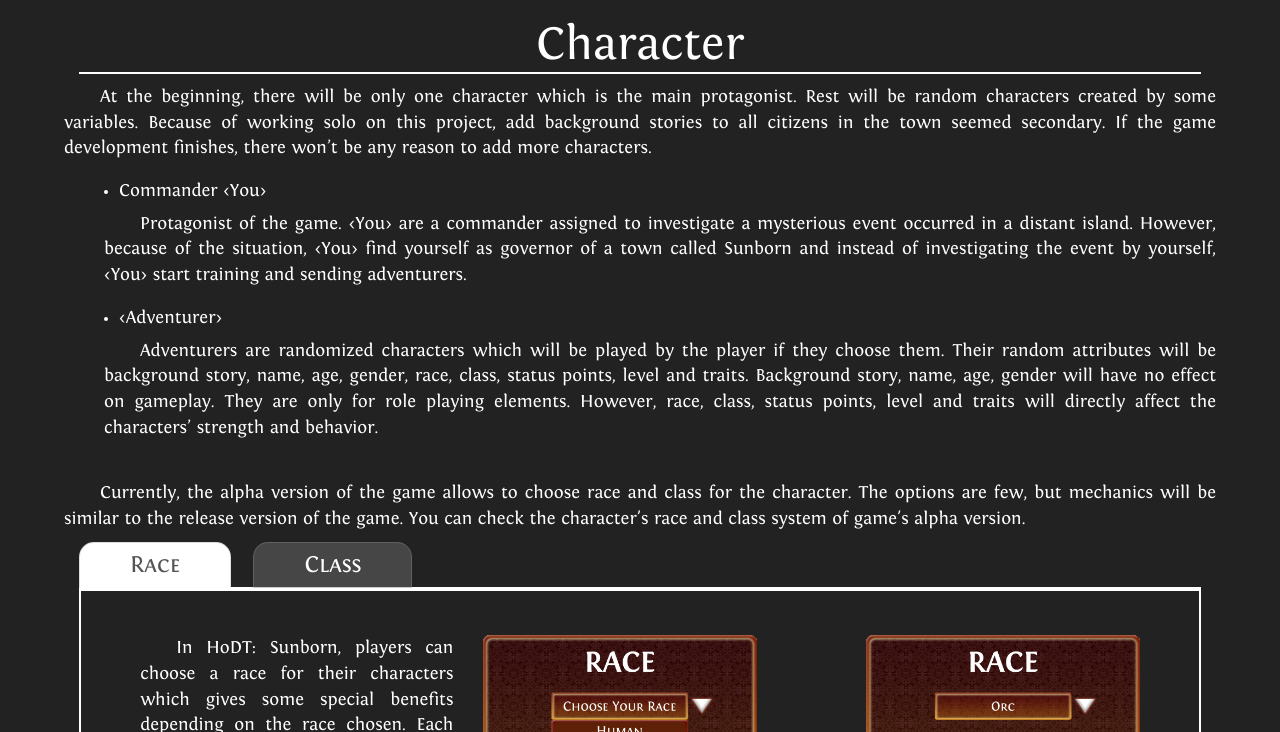
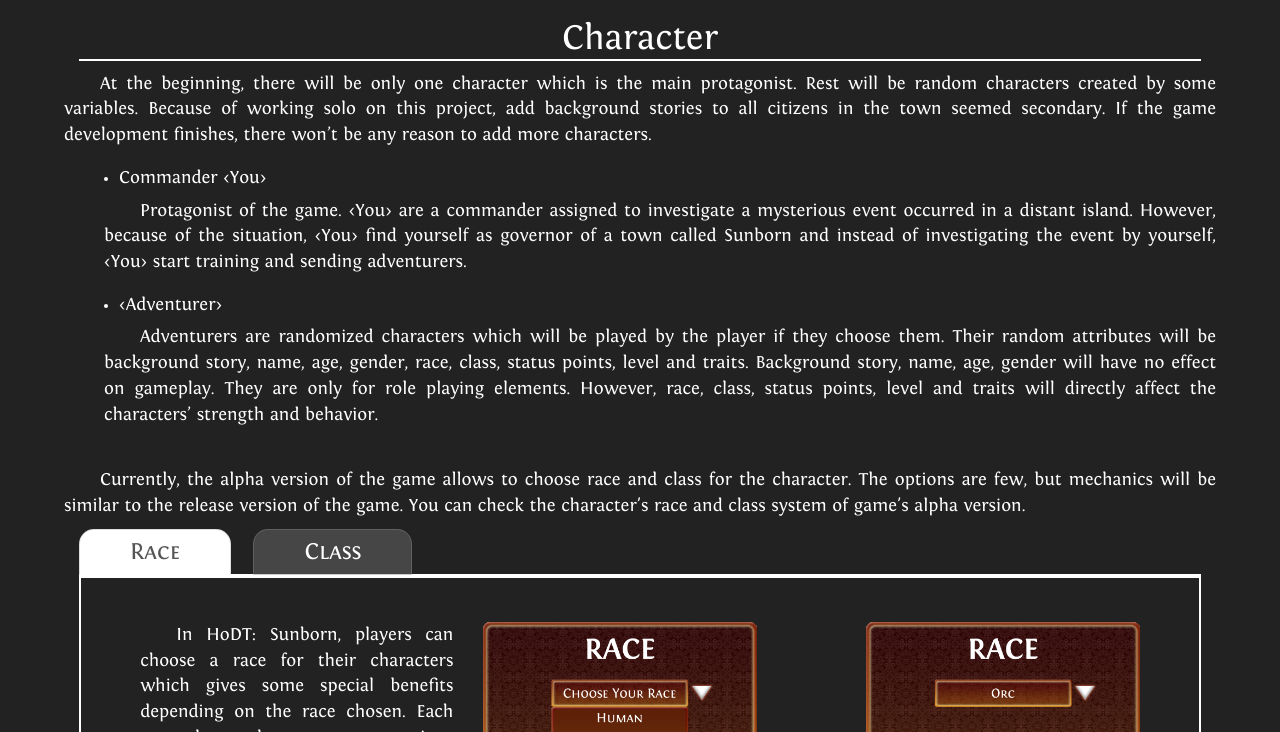
Before and after one commit to HermitDede/Sunborn-Website, a plain HTML site: page character.html in a window 1280 px wide. Shown: the part 68-800 px from the top of the page. Drawn offline with nearby package versions, Linux system fonts and the light colour scheme.

Commit message:
Update character.html

```diff
--- a/character.html
+++ b/character.html
@@ -127,7 +127,7 @@
   </nav>
 
   <div class="container animated fadeIn" style="margin-bottom: 3%;">
-    <h2 style="text-align:center; border-bottom: 2px solid white; font-size: 48px">Character</h2>
+    <h2 style="text-align:center; border-bottom: 2px solid white;">Character</h2>
     <div class="row">
       <p class="tab">At the beginning, there will be only one character which is the main protagonist. Rest will be random characters created
         by some variables. Because of working solo on this project, add background stories to all citizens in the town seemed
```
